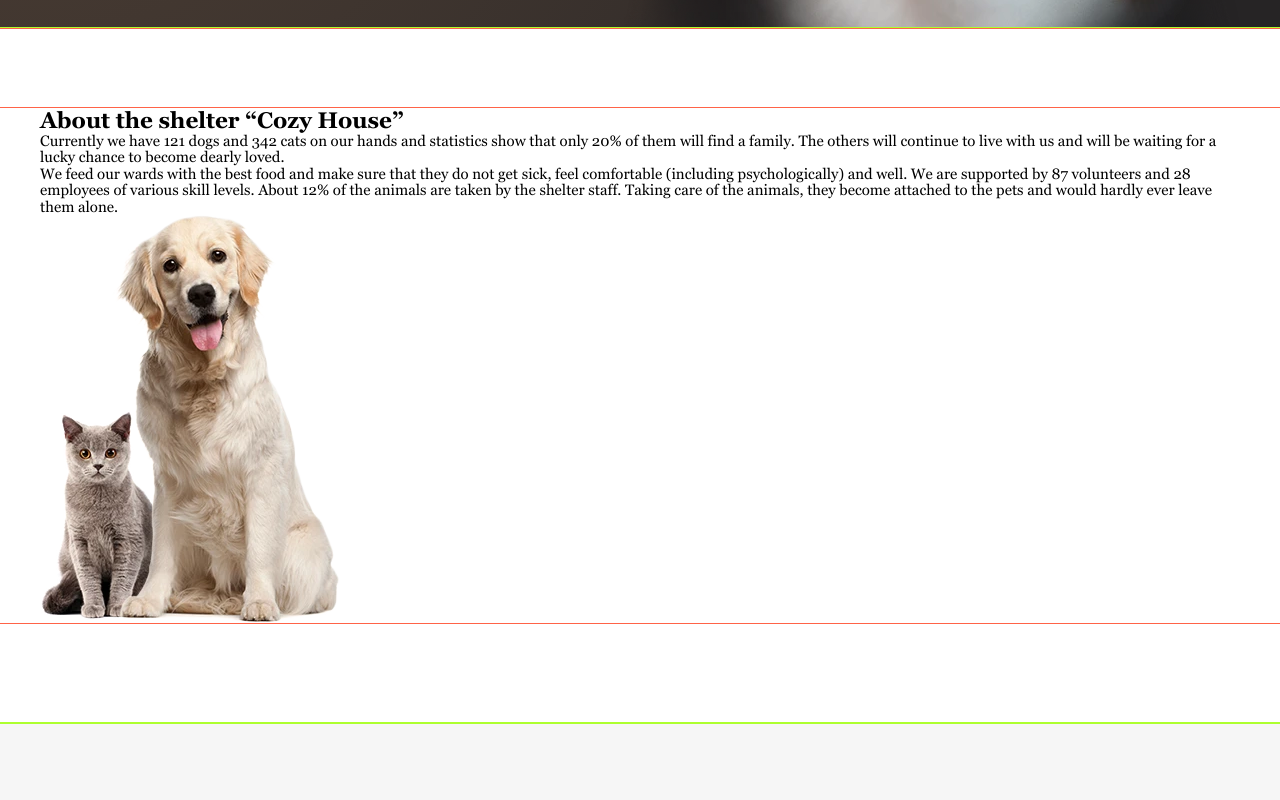
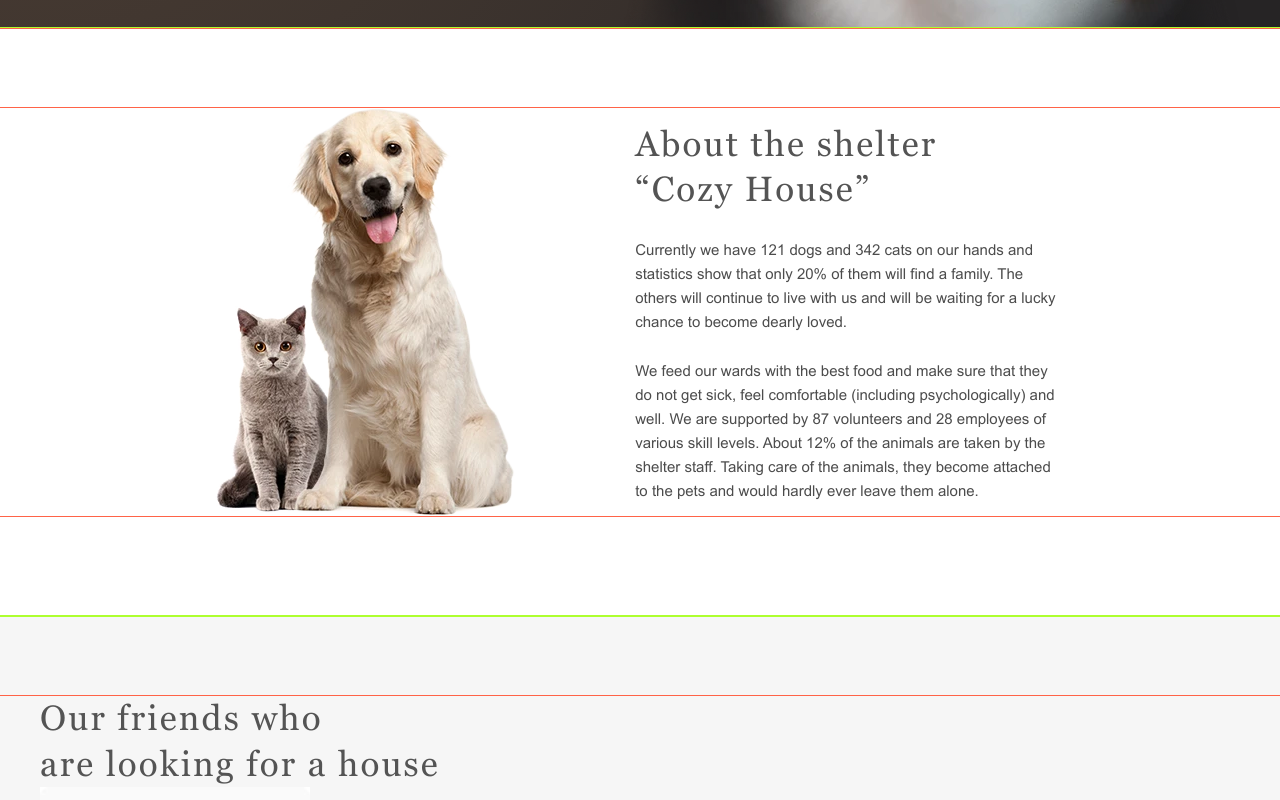
Before and after one commit to DisRachik/shelter, a plain HTML site: page index.html in a window 1280 px wide. Shown: the part 880-1680 px from the top of the page. Drawn offline with Linux system fonts and the light colour scheme.

Commit message:
feat: add stile for About

```diff
--- a/index.html
+++ b/index.html
@@ -200,10 +200,14 @@
 			</section>
 
 			<!-- About -->
-			<section class="section section--about">
-				<div class="container">
+			<section class="section">
+				<div class="container container--about">
 					<div class="about__wrap">
-						<h2 class="section__title">About the shelter “Cozy House”</h2>
+						<h2 class="section__title">
+							About the shelter
+							<br />
+							“Cozy House”
+						</h2>
 						<p class="about__text">
 							Currently we have 121 dogs and 342 cats on our hands and
 							statistics show that only 20% of them will find a family. The
@@ -268,7 +272,9 @@
 			<section class="section section--friend" id="friend">
 				<div class="container">
 					<h2 class="section__title">
-						Our friends who are looking for a house
+						Our friends who
+						<br />
+						are looking for a house
 					</h2>
 
 					<ul class="friends-card">
@@ -537,7 +543,11 @@
 			<!-- Help -->
 			<section class="section" id="help">
 				<div class="container">
-					<h2 class="section__title">How you can help our shelter</h2>
+					<h2 class="section__title">
+						How you can help
+						<br />
+						our shelter
+					</h2>
 
 					<ul class="help">
 						<li class="help__item">
@@ -674,7 +684,11 @@
 				<div class="container">
 					<div class="donation">
 						<div class="donation__inner">
-							<h2 class="section__title">How you can help our shelter</h2>
+							<h2 class="section__title">
+								You can also
+								<br />
+								make a donation
+							</h2>
 							<p class="donation__subtitle">
 								Name of the bank &#47; Type of bank account
 							</p>
@@ -744,6 +758,7 @@
 			</section>
 		</main>
 
+		<!-- footer -->
 		<footer class="footer" id="footer">
 			<div class="container footer--container">
 				<div class="footer__wrap">
--- a/sass/base/_base.scss
+++ b/sass/base/_base.scss
@@ -37,6 +37,7 @@ textarea {
 	outline: unset;
 }
 button {
+	background-color: inherit;
 	border: transparent;
 	cursor: pointer;
 }
--- /dev/null
+++ b/sass/components/_about.scss
@@ -0,0 +1,19 @@
+.container--about {
+	display: flex;
+	flex-direction: row-reverse;
+	justify-content: center;
+	align-items: center;
+	gap: 120px;
+}
+
+.about__wrap {
+	flex-basis: 35.8%;
+}
+.about__text {
+	margin-top: 25px;
+
+	@include font(15px);
+	line-height: 1.6;
+
+	color: getColor('text-secondary');
+}
--- a/sass/components/_general.scss
+++ b/sass/layout/_general.scss
@@ -1,7 +1,10 @@
 body {
+	position: relative;
 	font-family: 'Georgia', serif;
 	font-size: 15px;
 	line-height: 1.1;
+
+	color: getColor('text-prime');
 
 	background-color: getColor('light');
 
@@ -28,3 +31,9 @@ body {
 		background-color: getColor('bg-secondary');
 	}
 }
+.section__title {
+	font-size: 35px;
+	font-weight: normal;
+	line-height: 1.3;
+	letter-spacing: 0.06em;
+}
--- a/sass/main.scss
+++ b/sass/main.scss
@@ -6,7 +6,8 @@
 @import './base/base';
 
 // Components
-@import './components/general';
+@import './layout/general';
 @import './layout/header';
 @import './layout/btn';
 @import './components/hero';
+@import './components/about';
```
Also changed, not shown: css/main.css, css/main.min.css, 2 other files.
